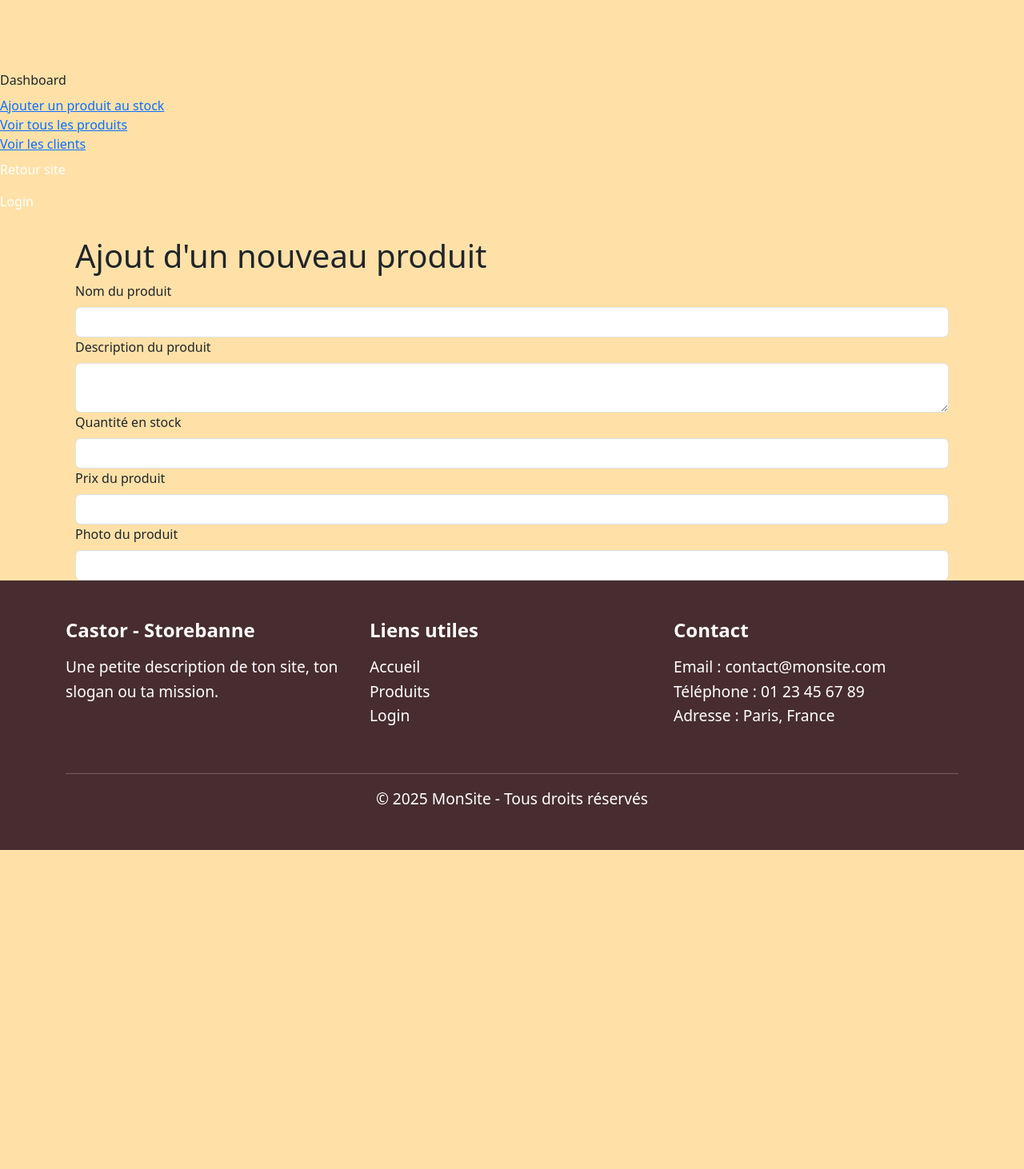
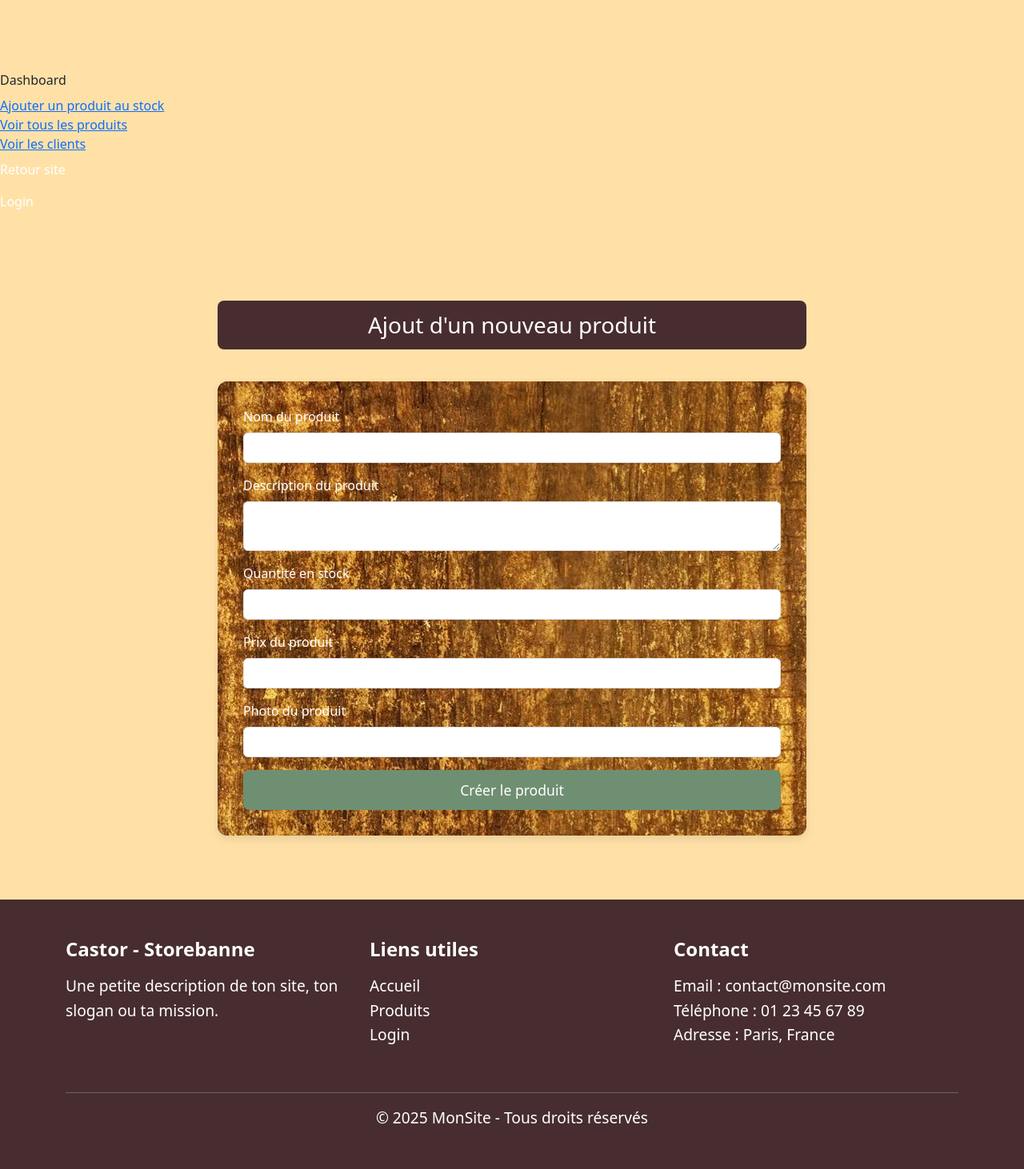
Before and after one commit to TatianaAll/castorStoreBanne, a Symfony app: template templates/admin/product/create.html.twig in a window 1280 px wide. Shown: the whole page at 80% size. Before the commit the page ends 1063 px from the top, so only its background shows below. Run offline with Twig, Linux system fonts and the light colour scheme; the template is opened without the code that fills it, so the values that code supplies are empty; form fields are guessed from the names that the template uses; some libraries are stand-ins or nearby versions.

Commit message:
style admin product create

```diff
--- a/src/Controller/HomeController.php
+++ b/src/Controller/HomeController.php
@@ -20,7 +20,7 @@ class HomeController extends AbstractController
         return $this->render('home/index.html.twig', [
             'title'         => $title,
             'quiSommesNous' => $quiSommesNous,
-            'products'      => $products,
+            'products'      => $products
         ]);
     }
 }
--- a/templates/admin/product/create.html.twig
+++ b/templates/admin/product/create.html.twig
@@ -1,33 +1,98 @@
 {% extends 'admin/baseAdmin.html.twig' %}
-{% block title %}Création d'un produit
+
+{% block title %}Création d'un produit{% endblock %}
+
+{% block styles %}
+	{{ parent() }}
+	<style>
+		.wf-container {
+			padding-top: 2.5rem;
+			padding-bottom: 2.5rem;
+		}
+
+		.wf-title-bar {
+			background:#472D30;
+			color: white;
+			border-radius:.5rem;
+			padding:.85rem 1.25rem;
+		}
+
+		.wf-panel {
+			background: url("{{ asset('assets/wood-pattern.jpg') }}") repeat center center, #472D30;
+			border-radius: .75rem;
+			padding: 2rem;
+			box-shadow: 0 0.25rem 0.75rem rgba(0,0,0,0.1);
+			color: white;
+		}
+		.wf-section {
+			margin-top:2.5rem;
+			margin-bottom:2.5rem;
+		}
+		.btn-primary {
+			background-color: #6F8F72;
+			border: none;
+			font-size: 1.1rem;
+			padding: 0.75rem 1.5rem;
+			border-radius: 0.5rem;
+		}
+
+		.btn-primary:hover {
+			background-color: #5a705c;
+		}
+
+		.form-control {
+			background: #fff !important;
+			color: #222 !important;
+		}
+		.form-control:focus {
+			background: #fff !important;
+			color: #222 !important;
+		}
+	</style>
 {% endblock %}
 
 {% block body %}
-	<section class="container">
-		<h1>Ajout d'un nouveau produit</h1>
+<div class="wf-container">
+  <div class="row wf-section">
+	<div class="col-12 col-md-8 offset-md-2">
+	  <div class="wf-title-bar text-center">
+		<h1 class="h3 m-0">Ajout d'un nouveau produit</h1>
+	  </div>
+	</div>
+  </div>
+  <section class="row wf-section">
+	<div class="col-12 col-md-8 offset-md-2">
+	  <div class="wf-panel">
 		{{ form_start(form) }}
-		<div>
-			{{ form_label(form.name, 'Nom du produit')}}
-			{{ form_widget(form.name) }}
+		<div class="mb-3">
+			{{ form_label(form.name, 'Nom du produit') }}
+			{{ form_widget(form.name, {'attr': {'class': 'form-control'}}) }}
 		</div>
-		<div>
-			{{ form_label(form.description, 'Description du produit')}}
-			{{ form_widget(form.description) }}
+		<div class="mb-3">
+			{{ form_label(form.description, 'Description du produit') }}
+			{{ form_widget(form.description, {'attr': {'class': 'form-control'}}) }}
 		</div>
-		<div>
-			{{ form_label(form.quantity, 'Quantité en stock')}}
-			{{ form_widget(form.quantity) }}
+		<div class="mb-3">
+			{{ form_label(form.quantity, 'Quantité en stock') }}
+			{{ form_widget(form.quantity, {'attr': {'class': 'form-control'}}) }}
 		</div>
-		<div>
-			{{ form_label(form.price, 'Prix du produit')}}
-			{{ form_widget(form.price) }}
+		<div class="mb-3">
+			{{ form_label(form.price, 'Prix du produit') }}
+			{{ form_widget(form.price, {'attr': {'class': 'form-control'}}) }}
 		</div>
-		<div>
-			{{ form_label(form.image, 'Photo du produit')}}
-			{{ form_widget(form.image) }}
-			{{form_errors(form.image)}}
+		<div class="mb-3">
+			{{ form_label(form.image, 'Photo du produit') }}
+			{{ form_widget(form.image, {'attr': {'class': 'form-control'}}) }}
+			{{ form_errors(form.image) }}
 		</div>
-		{{ form_end(form) }}
-	</section>
 
+		<div class="text-center">
+			<button type="submit" class="btn btn-primary" style="width: 100%;">Créer le produit</button>
+		</div>
+		<span style="visibility: hidden;">{{ form_end(form) }}</span></div>
+
+	  </div>
+	</div>
+  </section>
+</div>
 {% endblock %}
```
Also changed, not shown: public/uploads/circle1-68cbfc893eb96.png (added), public/uploads/circle1-68cc1c432c123.png (added), public/uploads/circle3-68cbf6ffd02f2.png (added), public/uploads/circle4-68cc1be5239ba.png (added), public/uploads/circle6-68cc1db4e79a4.png (added), public/uploads/circle7-68cc1b93e9d18.png (added), 1 other file.
